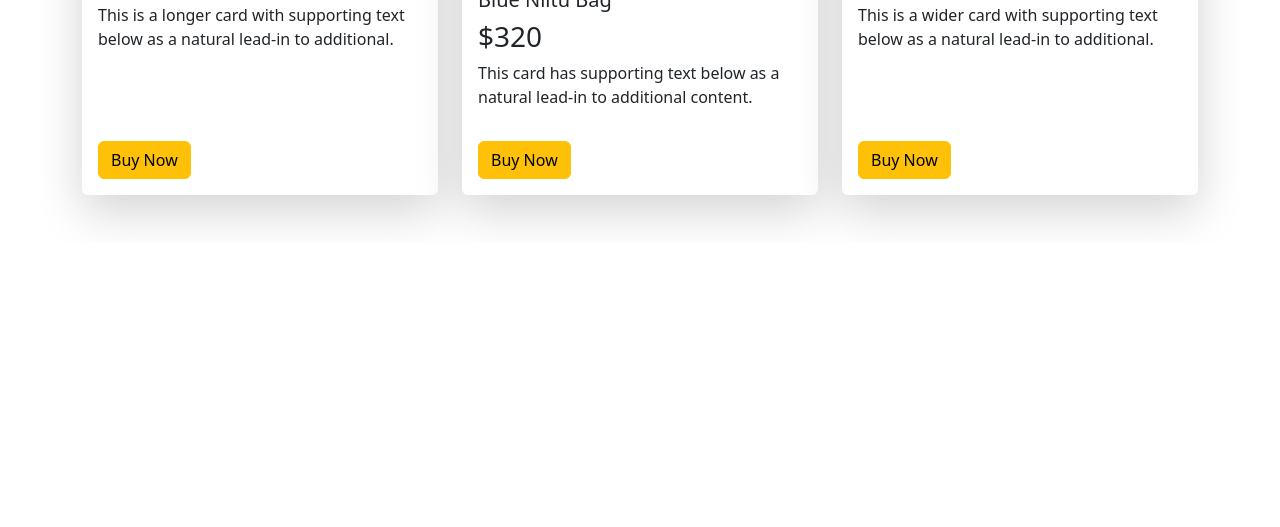
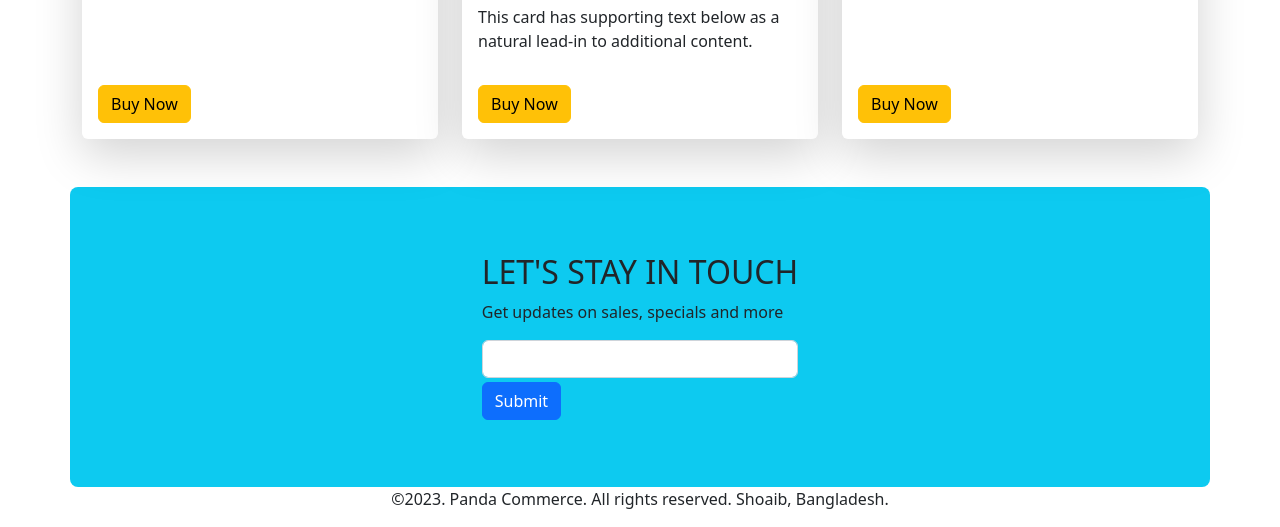
Before and after one commit to Shoaib72/panda-commerce-website, a plain HTML site: page index.html in a window 1280 px wide. Shown: the part 1824-2351 px from the top of the page. Before the commit the page ends 2067 px from the top, so only its background shows below. Drawn offline with nearby package versions, Linux system fonts and the light colour scheme.

Commit message:
footer added

```diff
--- a/index.html
+++ b/index.html
@@ -11,7 +11,7 @@
 
 <body>
     <header class="container">
-        <nav class="navbar navbar-expand-lg bg-light">
+        <nav class="navbar navbar-expand-lg fixed-top bg-light">
             <div class="container">
                 <a class="navbar-brand" href="#">
                     <img src="images/logo.png" alt="">
@@ -236,7 +236,27 @@
             </div>
         </section>
         <!-- backpacks section ends -->
+        <!-- subscribe section  -->
+        <section style="height: 300px;"
+            class="container rounded-3 d-flex justify-content-center align-items-center bg-info">
+            <div>
+                <h2>LET'S STAY IN TOUCH</h2>
+                <p>Get updates on sales, specials and more</p>
+                <form>
+                    <div class="mb-1">
+
+                        <input type="email" class="form-control" id="exampleInputEmail1" aria-describedby="emailHelp">
+
+                    </div>
+
+                    <button type="submit" class="btn btn-primary">Submit</button>
+                </form>
+            </div>
+        </section>
     </main>
+    <footer>
+        <p class="text-center">©2023. Panda Commerce. All rights reserved. Shoaib, Bangladesh.</p>
+    </footer>
     <script src="https://cdn.jsdelivr.net/npm/bootstrap@5.2.0/dist/js/bootstrap.bundle.min.js"
         integrity="sha384-A3rJD856KowSb7dwlZdYEkO39Gagi7vIsF0jrRAoQmDKKtQBHUuLZ9AsSv4jD4Xa"
         crossorigin="anonymous"></script>
```
